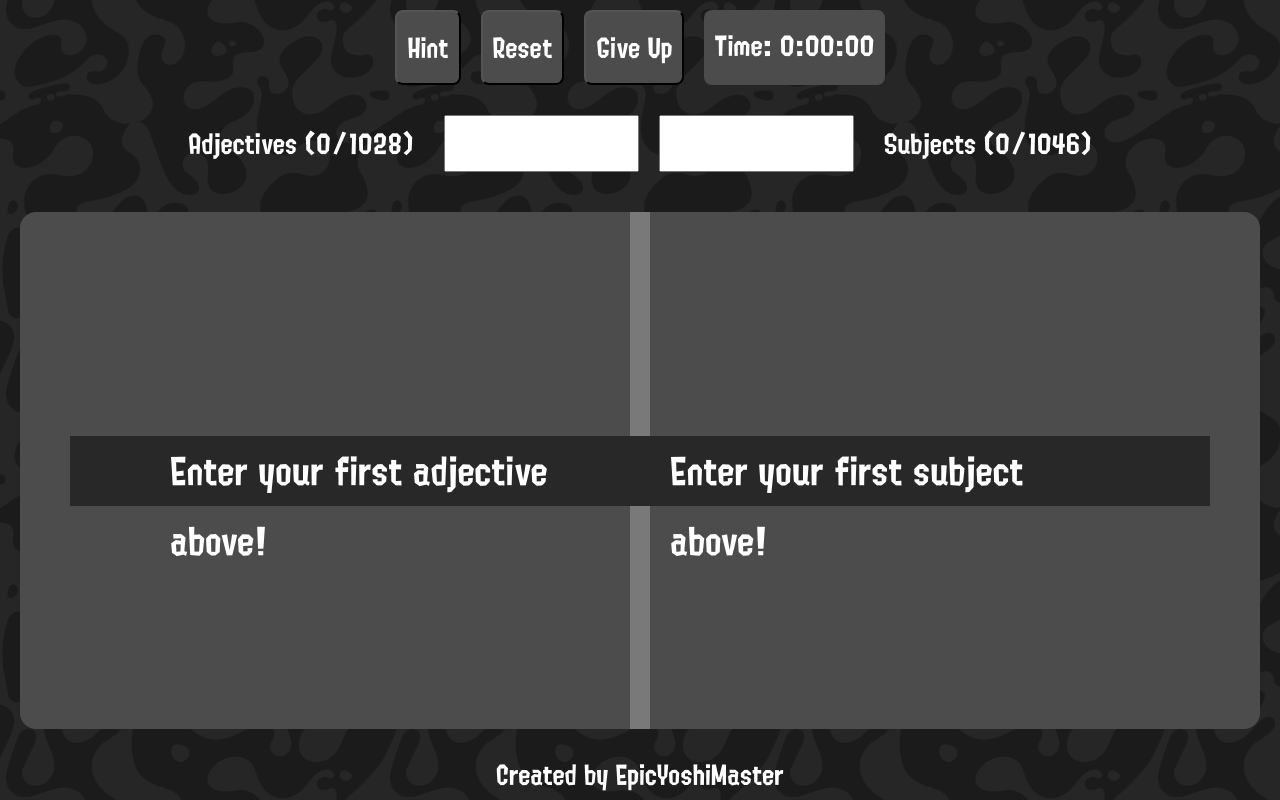
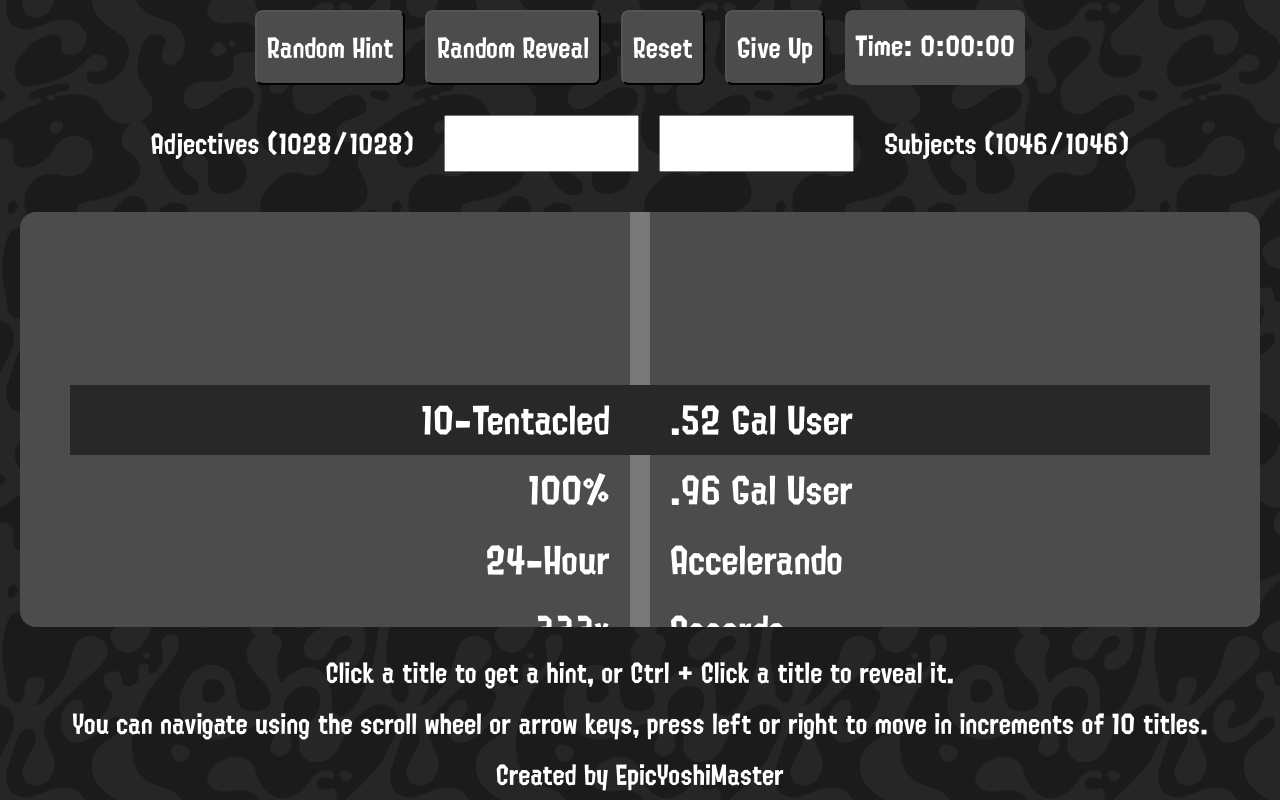
Before and after one commit to EpicYoshiMaster/splat-title-quiz, a React (Create React App) app: page / in a window 1280 px wide. Both pictures are taken after a click on the button "Give Up". Built offline with nearby package versions, Linux system fonts and the light colour scheme.

Commit message:
Build hint system

```diff
--- a/src/App.tsx
+++ b/src/App.tsx
@@ -1,61 +1,51 @@
 import React, { useState, useRef, useEffect, useMemo } from 'react';
 import Data from './titles.json'
 import styled from 'styled-components';
+import { sortNoCase, formatTime, randRange } from './helpers';
 
-//1. Textbox
+const FREE_CHARACTERS = [" ", "-", "\u2013", "'"];
 
 interface NamedTitle {
 	title: string;
 	found: boolean;
+	hinted: boolean;
+	lastHintedIndex: number;
+	revealed: boolean;
 }
 
-const sortNoCase = (a: string, b: string) => {
-	const nameA = a.toLowerCase();
-	  const nameB = b.toLowerCase();
+interface CurrentSelection {
+	index: number;
+	transitionTime: number;
+}
 
-	  if (nameA < nameB) {
-		return -1;
-	  }
-
-	  if (nameA > nameB) {
-		return 1;
-	  }
-
-	  // names must be equal
-	  return 0;
-}
+//TODO:
+// - Make Start Screen and Results Screen
+// - Look into focus-based arrow keys
+// - Make proper credits section!
+// - Dim colors of non-selected titles
 
 const adjectiveList = Data.Adjective.sort(sortNoCase);
 const subjectList = Data.Subject.sort(sortNoCase);
 
 function App() {
 
-	const [ adjectives, setAdjectives ] = useState<NamedTitle[]>(adjectiveList.map((value) => { return { title: value, found: false}}));
-	const [ subjects, setSubjects ] = useState<NamedTitle[]>(subjectList.map((value) => { return { title: value, found: false}}));
+	const [ adjectives, setAdjectives ] = useState<NamedTitle[]>(adjectiveList.map((value) => { return { title: value, found: false, hinted: false, lastHintedIndex: 0, revealed: false}}));
+	const [ subjects, setSubjects ] = useState<NamedTitle[]>(subjectList.map((value) => { return { title: value, found: false, hinted: false, lastHintedIndex: 0, revealed: false}}));
 	const [ adjectiveInput, setAdjectiveInput] = useState("");
 	const [ subjectInput, setSubjectInput] = useState("");
-
-	//const [ namedAdjectives, setNamedAdjectives ] = useState<NamedTitle[]>([]);
-	//const [ namedSubjects, setNamedSubjects ] = useState<NamedTitle[]>([]);
 
 	const [ isRunning, setIsRunning ] = useState(false);
 	const [ timeState, setTimer ] = useState({ time: 0, startTime: Date.now()});
 	const interval = useRef<number | null>(null);
 
-	const [ currentAdjective, setCurrentAdjective ] = useState(0);
-	const [ currentSubject, setCurrentSubject ] = useState(0);
+	const [ currentAdjective, setCurrentAdjective ] = useState<CurrentSelection>({ index: 0, transitionTime: 0});
+	const [ currentSubject, setCurrentSubject ] = useState<CurrentSelection>({ index: 0, transitionTime: 0});
 
-	const formatTime = (time: number) => {
-		//HH:MM:SS
-		time = Math.floor(time / 1000);
-		const hours = Math.floor(time / 3600);
-		time %= 3600;
-		const minutes = Math.floor(time / 60);
-		time %= 60;
-		const seconds = time;
+	const [ numHints, setNumHints ] = useState(0);
+	const [ numReveals, setNumReveals ] = useState(0);
 
-		return `${hours}:${minutes < 10 ? `0` + minutes : minutes}:${seconds < 10 ? `0` + seconds : seconds}`;
-	}
+	const [ gaveUp, setGaveUp ] = useState(false);
+	const [ gameFinished, setGameFinished ] = useState(false);
 
 	const updateTime = () => {
 		setTimer(prevState => (
@@ -69,8 +59,16 @@ function App() {
 		return adjectives.filter((item) => item.found).length;
 	}, [adjectives])
 
+	const hasStartedAdjectives = useMemo(() => {
+		return adjectives.some((item) => { return item.found || item.hinted});
+	}, [adjectives]);
+
 	const numSubjects = useMemo(() => {
 		return subjects.filter((item) => item.found).length;
+	}, [subjects]);
+
+	const hasStartedSubjects = useMemo(() => {
+		return subjects.some((item) => { return item.found || item.hinted});
 	}, [subjects]);
 
 	useEffect(() => {
@@ -92,19 +90,176 @@ function App() {
 
 	}, [isRunning]);
 
+	useEffect(() => {
+		if(!gameFinished && numAdjectives >= adjectives.length && numSubjects >= subjects.length) {
+			setGameFinished(true);
+		}
+	}, [numAdjectives, numSubjects]);
+
+	const setTitleValue = (
+		newValue: NamedTitle,
+		titleIndex: number,
+		values: NamedTitle[],
+		setValues: React.Dispatch<React.SetStateAction<NamedTitle[]>>,
+		setCurrentItem: React.Dispatch<React.SetStateAction<CurrentSelection>>,
+		transitionTime?: number
+	) => {
+		const newValues = values.map((item, index) => { return (titleIndex === index) ? newValue : item; });
+
+		setValues(newValues);
+		setCurrentItem({ index: titleIndex, transitionTime: transitionTime ? transitionTime : 2});
+	}
+
+	const onClickTitle = (
+		isCtrl: boolean,
+		isShift: boolean,
+		title: NamedTitle,
+		index: number,
+		values: NamedTitle[],
+		setValues: React.Dispatch<React.SetStateAction<NamedTitle[]>>,
+		setCurrentItem: React.Dispatch<React.SetStateAction<CurrentSelection>>) => {
+
+		if(isCtrl) {
+			doHint(title, index, values, setValues, setCurrentItem);
+			return;
+		}
+
+		if(isShift) {
+			doReveal(title, index, values, setValues, setCurrentItem);
+			return;
+		}
+	}
+
 	const onPressHint = () => {
-		//TODO :)
+		const randomAdjective = getRandomTitle((item) => !item.found, adjectives);
+
+		if(randomAdjective) {
+			doHint(randomAdjective.title, randomAdjective.index, adjectives, setAdjectives, setCurrentAdjective);
+		}
+
+		const randomSubject = getRandomTitle((item) => !item.found, subjects);
+
+		if(randomSubject) {
+			doHint(randomSubject.title, randomSubject.index, subjects, setSubjects, setCurrentSubject);
+		}
+	}
+
+	const onPressReveal = () => {
+		const randomAdjective = getRandomTitle((item) => !item.found, adjectives);
+
+		if(randomAdjective) {
+			doReveal(randomAdjective.title, randomAdjective.index, adjectives, setAdjectives, setCurrentAdjective);
+		}
+
+		const randomSubject = getRandomTitle((item) => !item.found, subjects);
+
+		if(randomSubject) {
+			doReveal(randomSubject.title, randomSubject.index, subjects, setSubjects, setCurrentSubject);
+		}
+	}
+
+	//Get a random title which meets a specified predicate
+	const getRandomTitle = (
+		predicate: (value: NamedTitle, index: number, array: NamedTitle[]) => unknown,
+		values: NamedTitle[]
+	) => {
+
+		const unfoundTitles = values.filter(predicate);
+
+		if(unfoundTitles.length <= 0) return undefined;
+
+		const title = unfoundTitles[randRange(0, unfoundTitles.length - 1)];
+		const index = values.indexOf(title);
+
+		return { title, index };
+	}
+
+	const doHint = (
+		hintedTitle: NamedTitle,
+		titleIndex: number,
+		values: NamedTitle[],
+		setValues: React.Dispatch<React.SetStateAction<NamedTitle[]>>,
+		setCurrentItem: React.Dispatch<React.SetStateAction<CurrentSelection>>) => {
+
+		if(hintedTitle.found) return;
+
+		//get previous and next found titles if the exist
+		const previousFoundTitle = values.slice(0, titleIndex).reverse().find((item: NamedTitle) => item.found);
+		const nextFoundTitle = values.slice(titleIndex + 1).find((item: NamedTitle) => item.found);
+
+		hintedTitle.hinted = true;
+
+		let i = hintedTitle.lastHintedIndex;
+
+		while(i < hintedTitle.title.length) {
+			//if the character is trivial (by surrounding titles), increment the hint amount for free
+			//if the character is a space, increment the hint amount for free
+			//if the character is neither, this is the last new hint, leave
+
+			let isTrivial = true;
+
+			if(!previousFoundTitle || !nextFoundTitle) {
+				isTrivial = false;
+			}
+
+			if(previousFoundTitle && (i >= previousFoundTitle.title.length || previousFoundTitle.title[i] !== hintedTitle.title[i])) {
+				isTrivial = false;
+			}
+
+			if(nextFoundTitle && (i >= nextFoundTitle.title.length || nextFoundTitle.title[i] !== hintedTitle.title[i])) {
+				isTrivial = false;
+			}
+
+			if(isTrivial || FREE_CHARACTERS.includes(hintedTitle.title[i])) {
+				i += 1;
+				continue;
+			}
+
+			break;
+		}
+
+		hintedTitle.lastHintedIndex = i;
+
+		if(hintedTitle.lastHintedIndex >= hintedTitle.title.length) {
+			hintedTitle.found = true;
+		}
+
+		setNumHints(numHints + 1);
+		setTitleValue(hintedTitle, titleIndex, values, setValues, setCurrentItem);
+	}
+
+	const doReveal = (
+		hintedTitle: NamedTitle,
+		titleIndex: number,
+		values: NamedTitle[],
+		setValues: React.Dispatch<React.SetStateAction<NamedTitle[]>>,
+		setCurrentItem: React.Dispatch<React.SetStateAction<CurrentSelection>>) => {
+
+		if(hintedTitle.found) return;
+
+		hintedTitle.found = true;
+
+		setNumReveals(numReveals + 1);
+		setTitleValue(hintedTitle, titleIndex, values, setValues, setCurrentItem);
 	}
 
 	const onPressReset = () => {
-		setAdjectives(adjectiveList.map((value) => { return { title: value, found: false}}));
-		setSubjects(subjectList.map((value) => { return { title: value, found: false}}));
+		setAdjectives(adjectiveList.map((value) => { return { title: value, found: false, hinted: false, lastHintedIndex: 0, revealed: false}}));
+		setSubjects(subjectList.map((value) => { return { title: value, found: false, hinted: false, lastHintedIndex: 0, revealed: false}}));
+
+		setCurrentAdjective({ index: 0, transitionTime: 0});
+		setCurrentSubject({ index: 0, transitionTime: 0});
 		setIsRunning(false);
+		setGameFinished(false);
+		setGaveUp(false);
 		setTimer(prevState => ({ time: 0, startTime: Date.now()}));
 	}
 
 	const onPressGiveUp = () => {
-		//TODO :)
+		setAdjectives(adjectives.map((item) => { return { ...item, found: true}}));
+		setSubjects(subjects.map((item) => { return {...item, found: true}}));
+
+		setGaveUp(true);
 	}
 
 	const titleNormalize = (title: string) => {
@@ -122,70 +277,34 @@ function App() {
 		return titleA === titleB;
 	}
 
-	const getTitleListIndex = (titleIndex: number, values: NamedTitle[]) => {
-
-		console.log(titleIndex);
-
-		return values.reduce((effectiveIndex, item, index, array) => {
-			if(index > titleIndex) return effectiveIndex;
-
-			console.log(`${effectiveIndex} ${JSON.stringify(item)} ${index}`);
-
-			if(item.found) {
-				const nextUnfoundIndex = getPreviousUnfoundIndex(index, array);
-
-				return effectiveIndex + (index < titleIndex ? 1 : 0) + (nextUnfoundIndex < index ? 1 : 0);
-			}
-			else {
-				return effectiveIndex;
-			}
-		}, 0);
+	const translateNumItems = (numItems: number, currentValue: CurrentSelection, values: NamedTitle[], setCurrentItem: React.Dispatch<React.SetStateAction<CurrentSelection>>) => {
+		setCurrentItem({ index: Math.max(Math.min(currentValue.index + numItems, values.length - 1), 0), transitionTime: 0.1 });
 	};
 
-	const renderTitle = (item: NamedTitle, index: number, values: NamedTitle[]) => {
-
-		if(!item.found && index === values.length - 1) {
-			const nextUnfoundIndex = getPreviousUnfoundIndex(index, values);
-			const remainingAbove = (index + 1) - nextUnfoundIndex;
-
-			if(remainingAbove <= 0) return;
-
-			return (
-				<NamedItem key={index}>
-					<div>{`??? (${remainingAbove} Remain)`}</div>
-				</NamedItem>
-			);
+	const updateKey = (key: string, currentValue: CurrentSelection, values: NamedTitle[], setCurrentItem: React.Dispatch<React.SetStateAction<CurrentSelection>>) => {
+		switch(key) {
+			case "ArrowUp":
+				translateNumItems(-1, currentValue, values, setCurrentItem);
+				break;
+			case "ArrowRight":
+				translateNumItems(10, currentValue, values, setCurrentItem);
+				break;
+			case "ArrowDown":
+				translateNumItems(1, currentValue, values, setCurrentItem);
+				break;
+			case "ArrowLeft":
+				translateNumItems(-10, currentValue, values, setCurrentItem);
+				break;
 		}
-
-		if(!item.found) return;
-
-		const nextUnfoundIndex = getPreviousUnfoundIndex(index, values);
-		const remainingAbove = index - nextUnfoundIndex;
-
-		return (
-			<NamedItem key={index}>
-				{remainingAbove > 0 && (
-					<div>{`??? (${remainingAbove} Remain)`}</div>
-				)}
-				<div>{item.title}</div>
-			</NamedItem>
-		);
-	};
-
-	const getPreviousUnfoundIndex = (index: number, values: NamedTitle[]) => {
-		for(let i = index - 1; i >= 0; i--) {
-			if(values[i].found) return i + 1;
-		}
-
-		return 0;
-	};
+	}
 
 	const checkInput = (
 		text: string,
 		values: NamedTitle[],
+		currentValue: CurrentSelection,
 		setTextInput: React.Dispatch<React.SetStateAction<string>>,
 		setValues: React.Dispatch<React.SetStateAction<NamedTitle[]>>,
-		setCurrentItem: React.Dispatch<React.SetStateAction<number>>) => {
+		setCurrentItem: React.Dispatch<React.SetStateAction<CurrentSelection>>) => {
 
 		setTextInput(text);
 
@@ -196,20 +315,59 @@ function App() {
 		const matchIndex = values.indexOf(match);
 
 		setTextInput("");
+		setIsRunning(true);
+		setTitleValue({ ...match, found: true }, matchIndex, values, setValues, setCurrentItem);
+	}
 
-		setIsRunning(true);
+	const renderTitle = (
+		item: NamedTitle,
+		index: number,
+		values: NamedTitle[],
+		setValues: React.Dispatch<React.SetStateAction<NamedTitle[]>>,
+		setCurrentItem: React.Dispatch<React.SetStateAction<CurrentSelection>>) => {
+		const getDisplayTitle = (item: NamedTitle) => {
+			if(item.found) return item.title;
 
-		const newValues = values.map((item, index) => { return (matchIndex === index) ? { ...item, found: true } : item; });
+			if(item.hinted) {
 
-		setValues(newValues);
-		setCurrentItem(getTitleListIndex(matchIndex, newValues));
-	}
+				let hintedTitle = "";
+
+				for(let i = 0; i < item.title.length; i++) {
+					if(i <= item.lastHintedIndex) {
+						hintedTitle += item.title[i];
+					}
+					else {
+						if(FREE_CHARACTERS.includes(item.title[i])) {
+							hintedTitle += item.title[i];
+						}
+						else {
+							hintedTitle += "_";
+						}
+					}
+				}
+
+				return hintedTitle;
+			}
+			else {
+				return "???";
+			}
+		}
+
+		return (
+			<TitleEntry
+			key={index}
+			onClick={(event) => { onClickTitle(event.ctrlKey, event.shiftKey, item, index, values, setValues, setCurrentItem); }}>
+				{getDisplayTitle(item)}
+			</TitleEntry>
+		)
+	};
 
   return (
 	<Background>
 		<Content>
 			<TopRow>
-				<TopRowItem as="button" onClick={() => { onPressHint(); }}>Hint</TopRowItem>
+				<TopRowItem as="button" onClick={() => { onPressHint(); }}>Random Hint</TopRowItem>
+				<TopRowItem as="button" onClick={() => { onPressReveal(); }}>Random Reveal</TopRowItem>
 				<TopRowItem as="button" onClick={() => { onPressReset(); }}>Reset</TopRowItem>
 				<TopRowItem as="button" onClick={() => { onPressGiveUp(); }}>Give Up</TopRowItem>
 				<TimeDisplay>
@@ -218,22 +376,26 @@ function App() {
 			</TopRow>
 			<TextBox>
 				<AdjectiveText>Adjectives ({`${numAdjectives}/${adjectives.length}`})</AdjectiveText>
-				<TitleInput type="string" value={adjectiveInput} onChange={(event) => { checkInput(event.target.value, adjectives, setAdjectiveInput, setAdjectives, setCurrentAdjective); }} />
-				<TitleInput type="string" value={subjectInput} onChange={(event) => { checkInput(event.target.value, subjects, setSubjectInput, setSubjects, setCurrentSubject); }} />
+				<TitleInput type="string" value={adjectiveInput} onChange={(event) => { checkInput(event.target.value, adjectives, currentAdjective, setAdjectiveInput, setAdjectives, setCurrentAdjective); }} />
+				<TitleInput type="string" value={subjectInput} onChange={(event) => { checkInput(event.target.value, subjects, currentSubject, setSubjectInput, setSubjects, setCurrentSubject); }} />
 				<SubjectText>Subjects ({`${numSubjects}/${subjects.length}`})</SubjectText>
 			</TextBox>
 			<Container>
-				<TitleList>
+				<TitleList
+					tabIndex={0}
+					onKeyDown={(event) => { if(numAdjectives <= 0) return; updateKey(event.key, currentAdjective, adjectives, setCurrentAdjective) }}
+					onWheel={(event) => { if(numAdjectives <= 0) return; translateNumItems(event.deltaY > 0 ? 1 : -1, currentAdjective, adjectives, setCurrentAdjective)}}>
+
 					<ReelBackground />
-					<Reel style={{ top: `${-currentAdjective * 2}em`}}>
+					<Reel style={{ top: `${-currentAdjective.index * 2}em`}} $transitionTime={currentAdjective.transitionTime}>
 
 					{
-						numAdjectives <= 0 && (
+						!hasStartedAdjectives && (
 							<div>Enter your first adjective above!</div>
 						)
 					}
 					{
-						numAdjectives > 0 && adjectives.map(renderTitle)
+						hasStartedAdjectives && adjectives.map((item, index, array) => { return renderTitle(item, index, array, setAdjectives, setCurrentAdjective); })
 					}
 
 					</Reel>
@@ -241,20 +403,28 @@ function App() {
 				<CenterBar>
 					<CenterBarReel />
 				</CenterBar>
-				<TitleListRight>
+				<TitleListRight
+					tabIndex={0}
+					onKeyDown={(event) => { if(numSubjects <= 0) return; updateKey(event.key, currentSubject, subjects, setCurrentSubject) }}
+					onWheel={(event) => { if(numSubjects <= 0) return; translateNumItems(event.deltaY > 0 ? 1 : -1, currentSubject, subjects, setCurrentSubject)}}>
+
 					<ReelBackground />
-					<ReelRight style={{ top: `${-currentSubject * 2}em`}}>
+					<ReelRight style={{ top: `${-currentSubject.index * 2}em`}} $transitionTime={currentSubject.transitionTime}>
 					{
-						numSubjects <= 0 && (
+						!hasStartedSubjects && (
 							<div>Enter your first subject above!</div>
 						)
 					}
 					{
-						numSubjects > 0 && subjects.map(renderTitle)
+						hasStartedSubjects && subjects.map((item, index, array) => { return renderTitle(item, index, array, setSubjects, setCurrentSubject); })
 					}
 					</ReelRight>
 				</TitleListRight>
 			</Container>
+			<div>
+				Click a title to get a hint, or Ctrl + Click a title to reveal it.
+			</div>
+			<div>You can navigate using the scroll wheel or arrow keys, press left or right to move in increments of 10 titles.</div>
 			<div>
 				Created by EpicYoshiMaster
 			</div>
@@ -341,14 +511,11 @@ const Container = styled.div`
 
 	font-size: 35px;
 
+	//background: linear-gradient(#1b1b1b, #4c4c4c, #1b1b1b);
 	background-color: #4c4c4c;
 
 	overflow: hidden;
 `;
-
-const NamedItem = styled.div`
-	display: contents;
-`
 
 const TitleList = styled.div`
 	position: relative;
@@ -368,7 +535,7 @@ const TitleListRight = styled(TitleList)`
 	padding-right: 50px;
 `
 
-const Reel = styled.div`
+const Reel = styled.div<{ $transitionTime: number}>`
 	position: relative;
 	padding: 0 20px 0 100px;
 	//padding-right: 20px;
@@ -382,7 +549,7 @@ const Reel = styled.div`
 	height: 2em;
 	width: 100%;
 
-	transition: top 1s ease-in-out;
+	transition: top ${props => props.$transitionTime}s cubic-bezier(0.87, 0, 0.13, 1);
 `;
 
 const ReelBackground = styled.div`
@@ -416,3 +583,7 @@ const CenterBarReel = styled.div`
 	width: 100%;
 	background-color: #282828;
 `
+
+const TitleEntry = styled.div`
+	cursor: pointer;
+`;
--- /dev/null
+++ b/src/helpers.ts
@@ -0,0 +1,37 @@
+export const sortNoCase = (a: string, b: string) => {
+	const nameA = a.toLowerCase();
+	  const nameB = b.toLowerCase();
+
+	  if (nameA < nameB) {
+		return -1;
+	  }
+
+	  if (nameA > nameB) {
+		return 1;
+	  }
+
+	  // names must be equal
+	  return 0;
+}
+
+export const formatTime = (time: number) => {
+    //HH:MM:SS
+    time = Math.floor(time / 1000);
+    const hours = Math.floor(time / 3600);
+    time %= 3600;
+    const minutes = Math.floor(time / 60);
+    time %= 60;
+    const seconds = time;
+
+    return `${hours}:${minutes < 10 ? `0` + minutes : minutes}:${seconds < 10 ? `0` + seconds : seconds}`;
+}
+
+/**
+ * Random Integer between min and max (inclusive)
+ */
+export const randRange = (min: number, max: number): number => {
+    min = Math.ceil(min);
+    max = Math.floor(max);
+
+    return Math.floor(Math.random() * (max - min + 1)) + min;
+}
```
